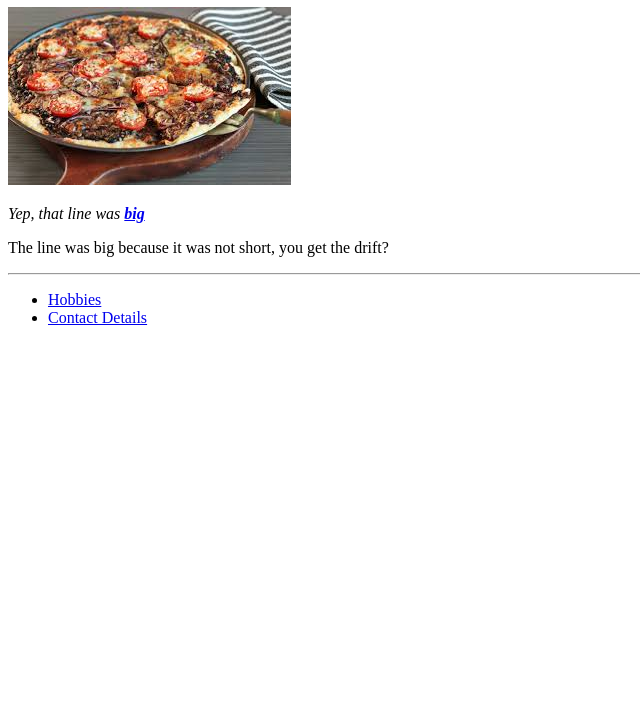
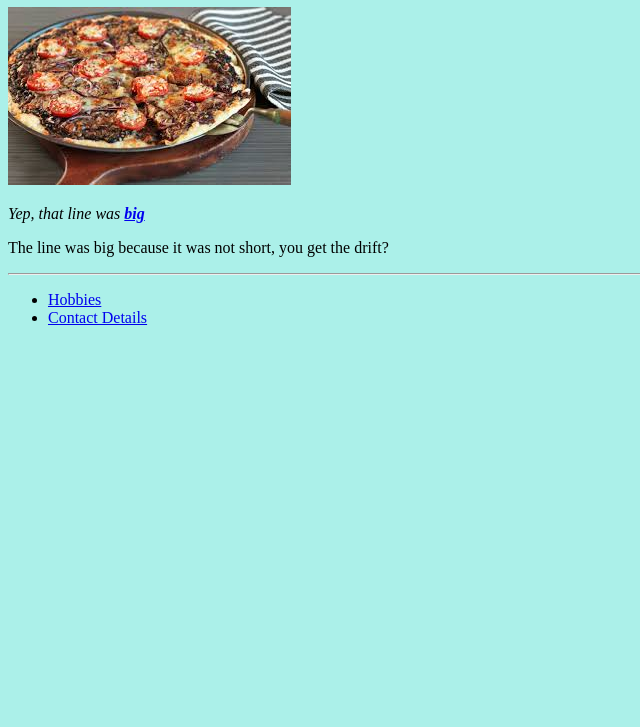
Before and after one commit to Evilbrew/test, a plain HTML site: page index.html in a window 1280 px wide. Shown: the part 73-800 px from the top of the page, without its empty margins (0-640 px from the left). Drawn offline with Linux system fonts and the light colour scheme.

Commit message:
Add files via upload

```diff
--- a/index.html
+++ b/index.html
@@ -6,7 +6,7 @@
   <title>This is a page 💘</title>
 </head>
 
-<body>
+<body style="background-color: #abf0e9;">
   <h1>Big Line Here</h1>
   <img src="images/pizza.jpg" alt="Picture of summitoranudda">
   <p>
```
